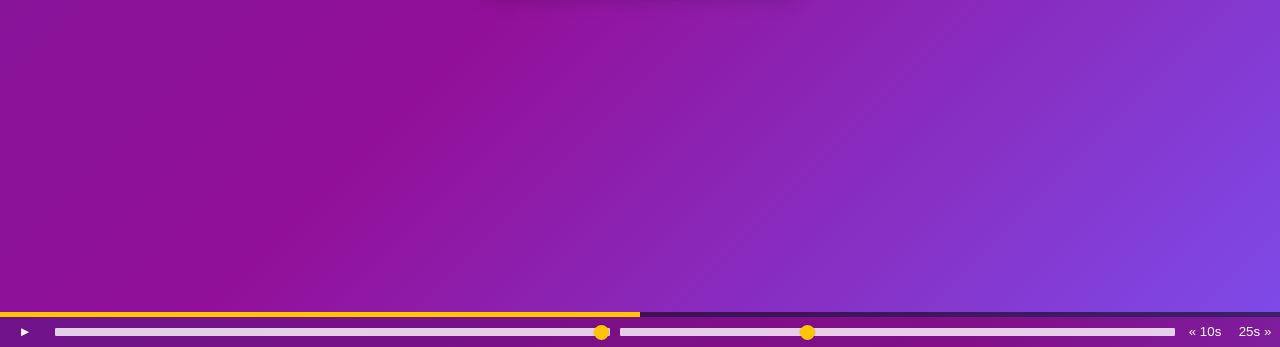
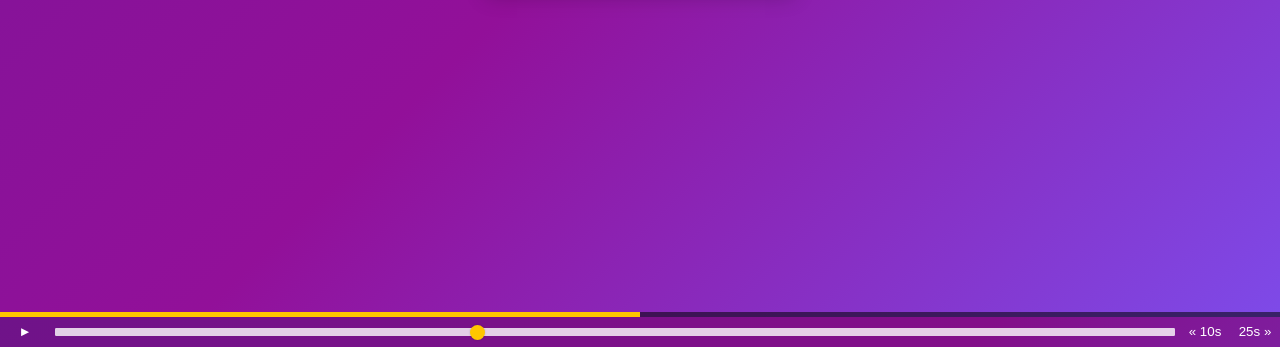
Before and after one commit to MirzaShahzadSaleem/Media-Player, a plain HTML site: page index.html in a window 1280 px wide. Shown: the part 483-830 px from the top of the page. Drawn offline with Linux system fonts and the light colour scheme.

Commit message:
Update index.html

```diff
--- a/index.html
+++ b/index.html
@@ -14,8 +14,7 @@
          <div class="progress__filled"></div>
         </div>
         <button class="player__button toggle" title="Toggle Play">►</button>
-        <input type="range" name="volume" class="player__slider" min="0" max="1" step="0.05" value="1">
-        <input type="range" name="playbackRate" class="player__slider" min="0.5" max="2" step="0.1" value="1">
+        <input type="range" name="playbackRate" class="player__slider" min="0.4" max="2" step="0.2" value="1">
         <button data-skip="-10" class="player__button">« 10s</button>
         <button data-skip="25" class="player__button">25s »</button>
       </div>
```
